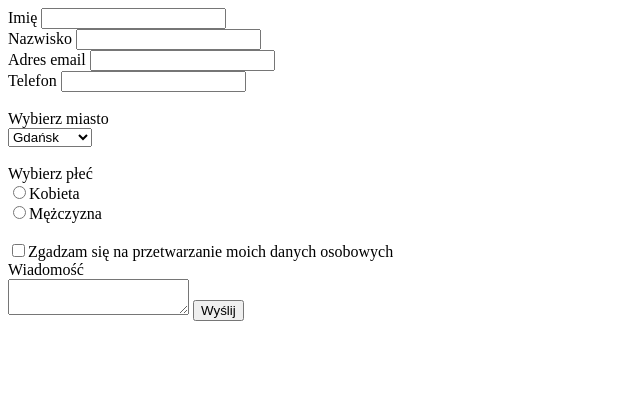
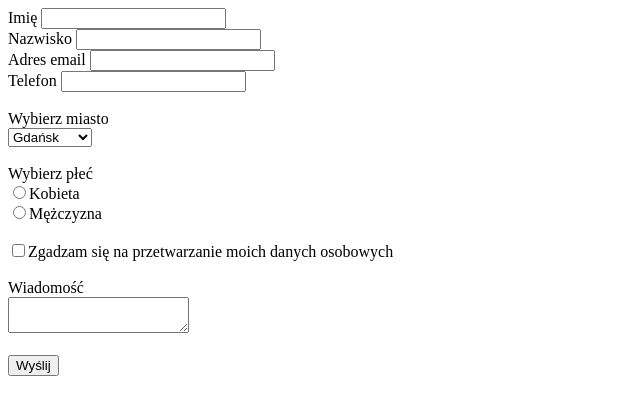
Before and after one commit to katarzynaklimek/katarzynaklimek.github.io, a plain HTML site: page index.html in a window 1280 px wide. Shown: the whole page, without its empty margins (0-640 px from the left). Drawn offline with Linux system fonts and the light colour scheme.

Commit message:
przesunięcie guzika wyślij

```diff
--- a/index.html
+++ b/index.html
@@ -40,9 +40,11 @@
         <br>
         <input type="checkbox" name="zgoda" value="zgoda">Zgadzam się na przetwarzanie moich danych osobowych
         <br>
+        <br>
         <label for="wiadomosc">Wiadomość</label>
         <br/>
-        <textarea maxlength="1500" name="wiadomosc" id="wiadomosc"></textarea>
+        <textarea maxlength="1500" name="wiadomosc" id="wiadomosc"></textarea><br>
+        <br>
         <input type="submit" value="Wyślij">
 
     </form>
```
